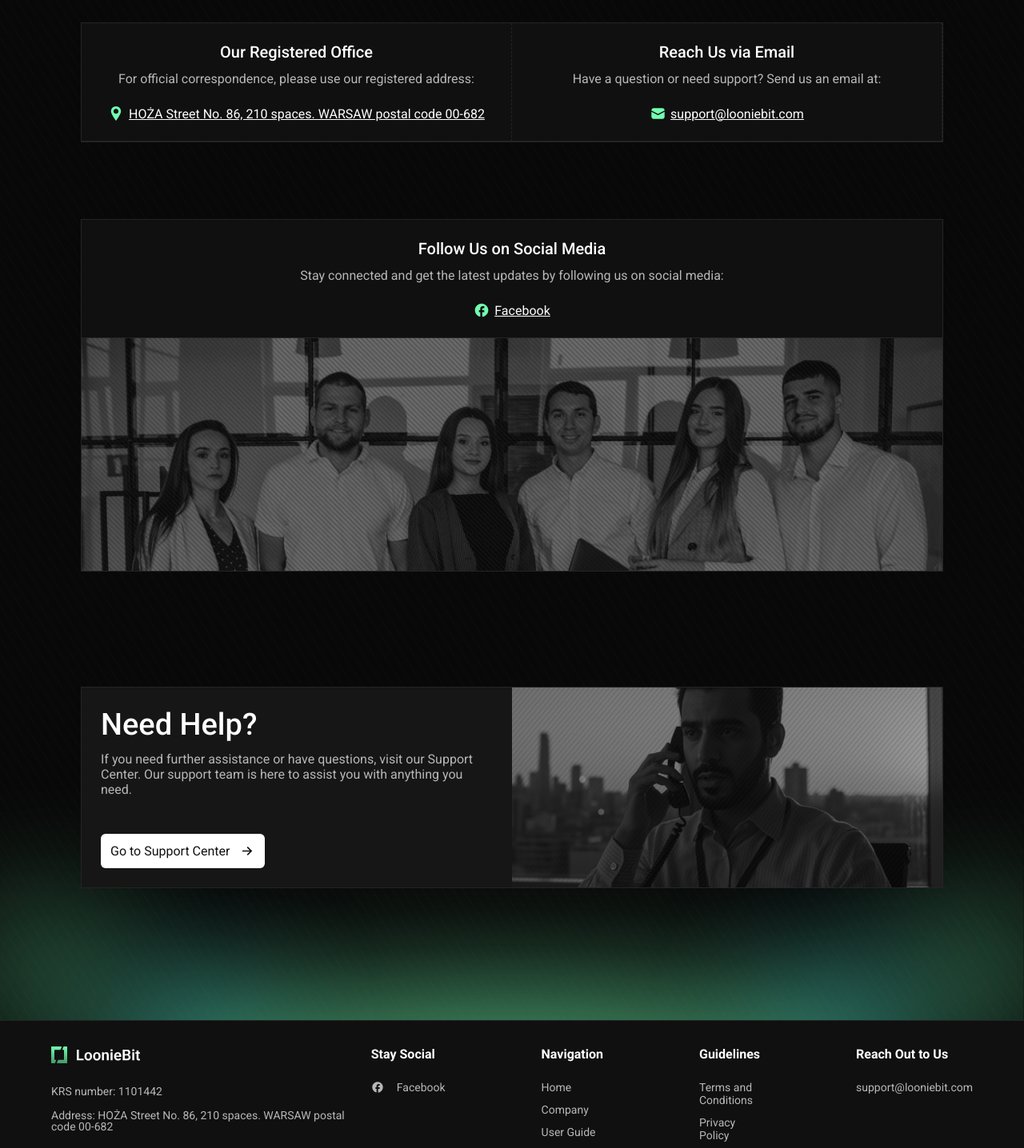
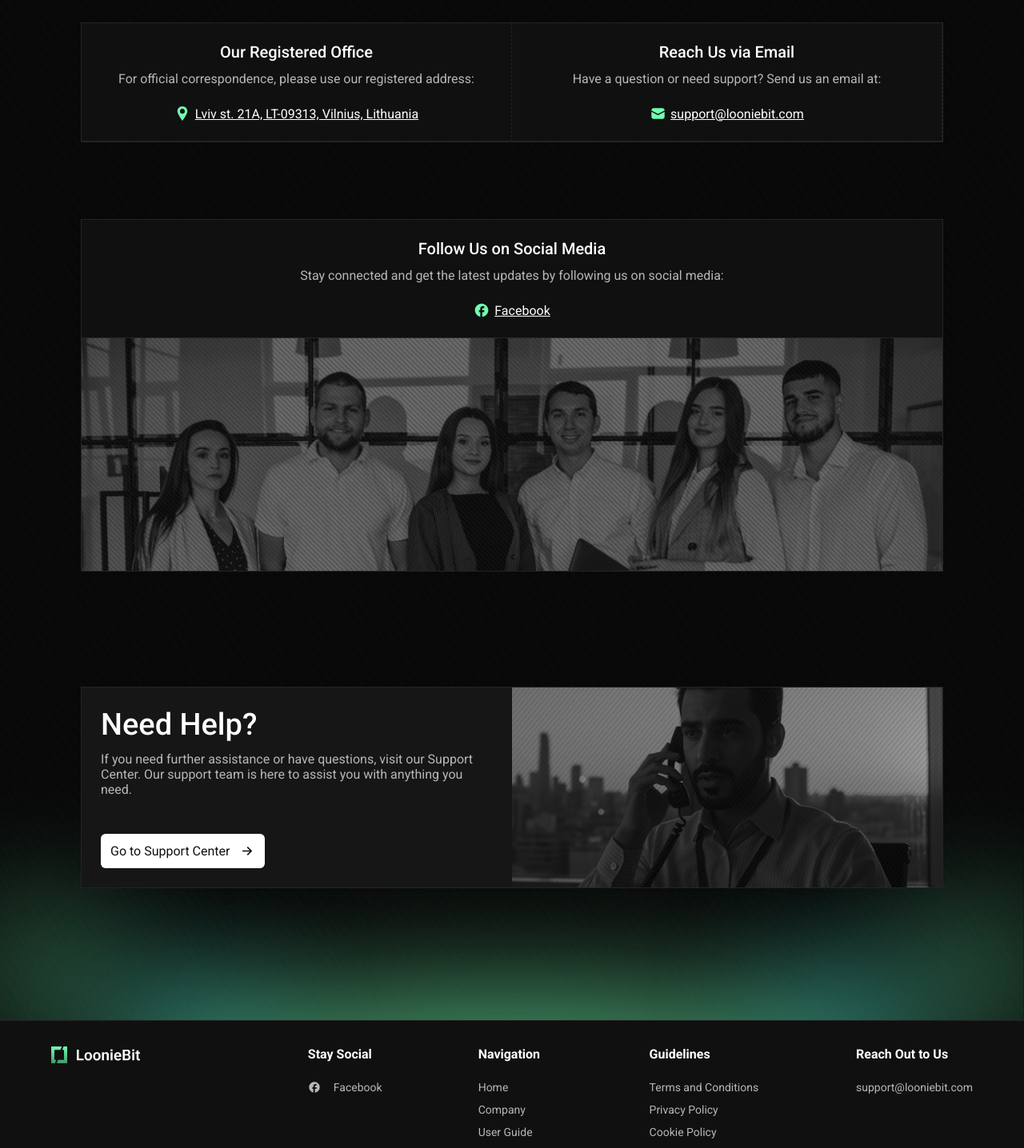
Before and after one commit to hosting1-born2be/looniebit, a Next.js app: page /contacts in a window 1280 px wide. Shown: the part 660-2096 px from the top of the page at 80% size. Built offline with nearby package versions, Linux system fonts and the light colour scheme; no server answers.

Commit message:
updated address information in ContactsDetails component and removed outdated address details from Footer component

```diff
--- a/src/app/contacts/components/ContactsDetails/ContactsDetails.tsx
+++ b/src/app/contacts/components/ContactsDetails/ContactsDetails.tsx
@@ -29,7 +29,7 @@ export default function ContactsDetails() {
               quality={100}
             />
             <span>
-              HOŻA Street No. 86, 210 spaces. WARSAW postal code 00-682
+            Lviv st. 21A, LT-09313, Vilnius, Lithuania
             </span>
           </Link>
         </motion.div>
--- a/src/shared/ui/components/footer/Footer.tsx
+++ b/src/shared/ui/components/footer/Footer.tsx
@@ -23,12 +23,6 @@ export default function Footer() {
               quality={100}
             />
           </Link>
-          <p>
-            KRS number: 1101442
-          </p>
-          <p>
-            Address: HOŻA Street No. 86, 210 spaces. WARSAW postal code 00-682
-          </p>
         </div>
         <div className={styles.footerContentWrapper}>
           <div className={styles.footerContentWrapperItem}>
```
